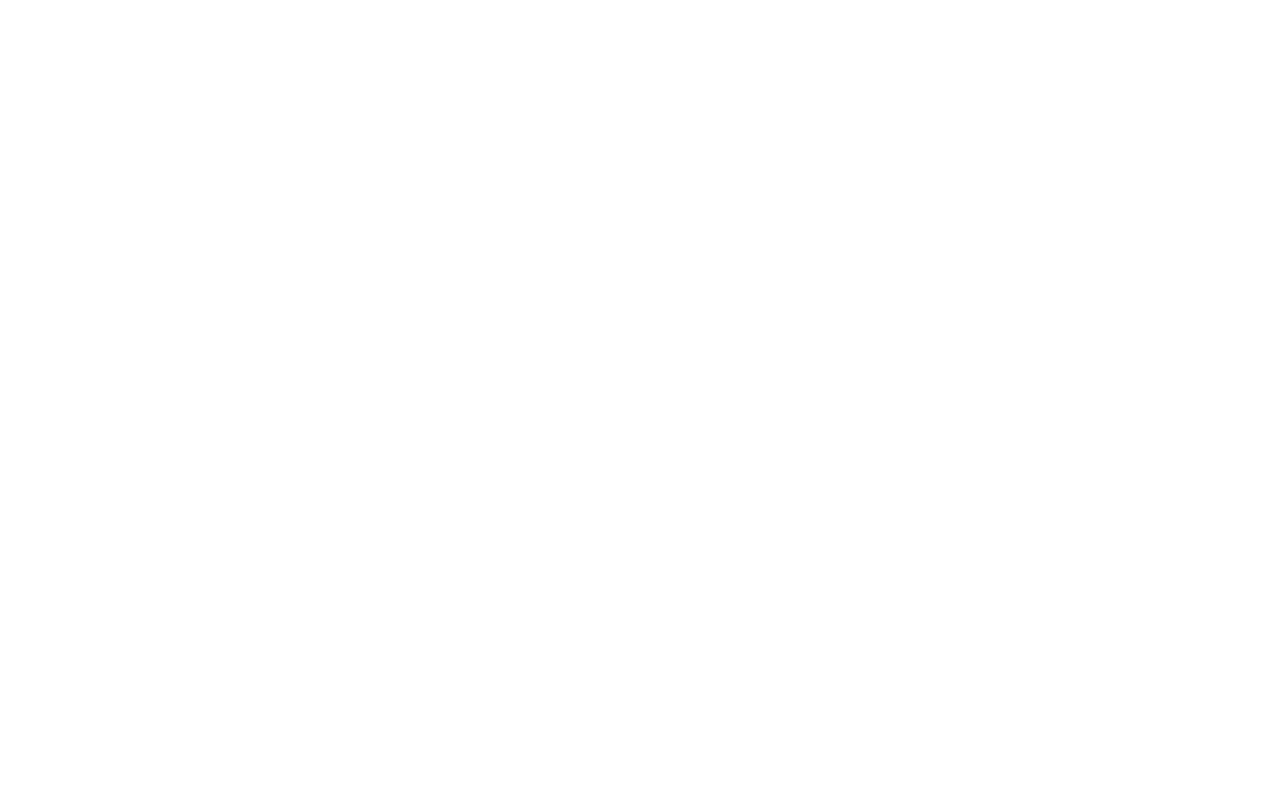
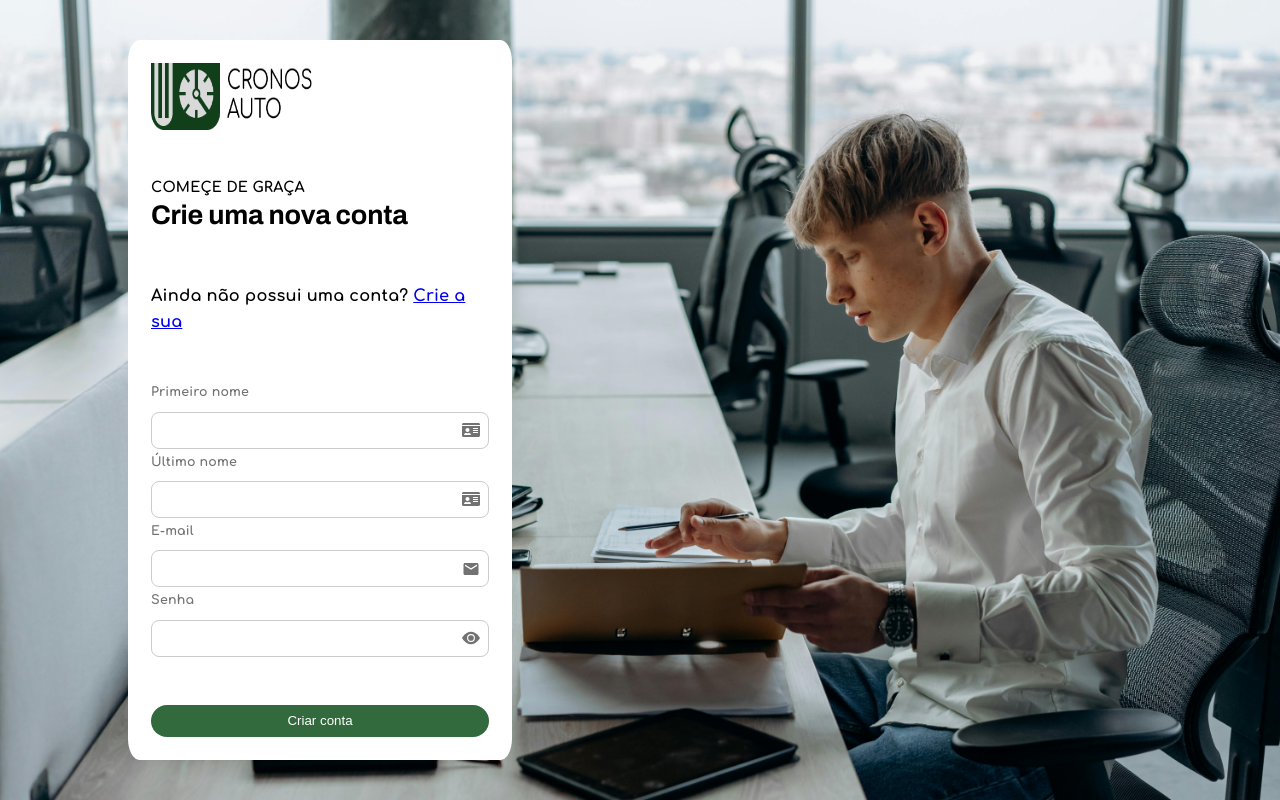
Before and after one commit to Cronos-Auto/frontend, a React (Vite) app: page /login in a window 1280 px wide. Before the commit this address had no page. Built offline with nearby package versions, Linux system fonts and the light colour scheme.

Commit message:
feat/Tela login com navegação incluída

```diff
--- a/src/components/UserManagement/FormComponent/formComp.jsx
+++ b/src/components/UserManagement/FormComponent/formComp.jsx
@@ -9,7 +9,6 @@
     return(
         <div id='container'>
             <div className="form">
-                <p style={{fontSize: '0.9rem'}}>Já possui uma conta? <a href='#'>Faça login</a></p>
                 <div className="nameRow">
                     <div className="inputBox">
                         <label htmlFor="inputFName">Primeiro nome</label>
--- a/src/components/UserManagement/LoginCard/Login.jsx
+++ b/src/components/UserManagement/LoginCard/Login.jsx
@@ -1,11 +1,18 @@
 import './style.css'
 import logoCronos from '../../../assets/logoCronos.png'
 import FormComponent from '../FormComponent/formComp'
+import { Link } from 'react-router-dom'
 
 function LoginCard(){
     return(
         <div className="contentContainer">
             <img src={logoCronos} alt="Logo Cronos" style={{height: '10%', width: '50%'}}/>
+            <div className="header">
+                <h6 style={{fontSize: '0.8rem'}}>COMEÇE DE GRAÇA</h6>
+                <h2 style={{color: 'black', fontFamily: 'Archivo', fontWeight: '700', fontSize: '1.5rem'}}>Crie uma nova conta</h2>
+            </div>
+            <p style={{fontSize: '0.9rem'}}>Ainda não possui uma conta? <Link to='/register'>Crie a sua</Link></p>
+            <FormComponent />
         </div>
     )
 }
--- a/src/components/UserManagement/RegisterCard/Register.jsx
+++ b/src/components/UserManagement/RegisterCard/Register.jsx
@@ -1,6 +1,7 @@
 import './style.css'
 import logoCronos from '../../../assets/logoCronos.png'
 import FormComponent from '../FormComponent/formComp';
+import { Link } from 'react-router-dom';
 function RegisterCard(){
     return(
         <div className="contentContainer">
@@ -9,6 +10,7 @@
                 <h6 style={{fontSize: '0.8rem'}}>COMEÇE DE GRAÇA</h6>
                 <h2 style={{color: 'black', fontFamily: 'Archivo', fontWeight: '700', fontSize: '1.5rem'}}>Crie uma nova conta</h2>
             </div>
+            <p style={{fontSize: '0.9rem'}}>Já possui uma conta? <Link to='/login'>Faça login</Link></p>
             <FormComponent />
         </div>
     )
--- a/src/main.jsx
+++ b/src/main.jsx
@@ -4,6 +4,7 @@
 import './index.css'
 import LandingPage from './pages/Landing page/Index'
 import RegisterPage from './pages/Register Page'
+import LoginPage from './pages/Login Page'
 
 createRoot(document.getElementById('root')).render(
   <StrictMode>
@@ -11,6 +12,7 @@
       <Routes>
         <Route path='/' element={ <LandingPage/> }/>
         <Route path='/register' element={ <RegisterPage/> }/>
+        <Route path='/login' element={ <LoginPage/> }/>
       </Routes>
     </BrowserRouter>
   </StrictMode>
--- a/src/pages/Landing page/Index.jsx
+++ b/src/pages/Landing page/Index.jsx
@@ -9,6 +9,10 @@
 
     const registerNavigate = () => {
         navigate('/register');
+    }
+
+    const loginNavigate = () => {
+        navigate('/login');
     }
     return(
         <section>
@@ -30,7 +34,7 @@
                     <div className='navBar'>
                         <img className='LogoCronos' src={logoCronos}></img>
                         <div className='ButtonSection'>
-                        <button className='login' >
+                        <button className='login' onClick={loginNavigate}>
                             Login
                         </button>
                         <button className='cadastro' onClick={registerNavigate}>
--- a/src/pages/Login Page/index.jsx
+++ b/src/pages/Login Page/index.jsx
@@ -9,4 +9,4 @@
         </section>
     )
 }
-export default RegisterPage;
+export default LoginPage;
--- a/src/pages/Login Page/style.css
+++ b/src/pages/Login Page/style.css
@@ -0,0 +1,21 @@
+@import url('https://fonts.googleapis.com/css2?family=Archivo:ital,wdth,wght@0,111.6,100..900;1,111.6,100..900&family=Comfortaa:wght@700&display=swap');
+:root{
+    --IntenseDarkGreen: #103F1A;
+}
+*{
+    box-sizing: border-box;
+    margin: 0;
+    padding: 0;
+    overflow: hidden;
+}
+#screenContainer{
+    width: 100%;
+    height: 100vh;
+    background-image: url(../../assets/LoginBgImg.jpg);
+    background-size: cover;
+    background-position: center;
+    display: flex;
+    justify-content: flex-start;
+    align-items: center;
+    padding-left: 10%;
+}
```
